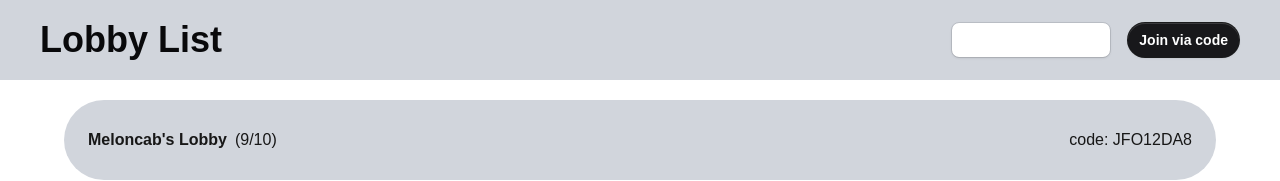
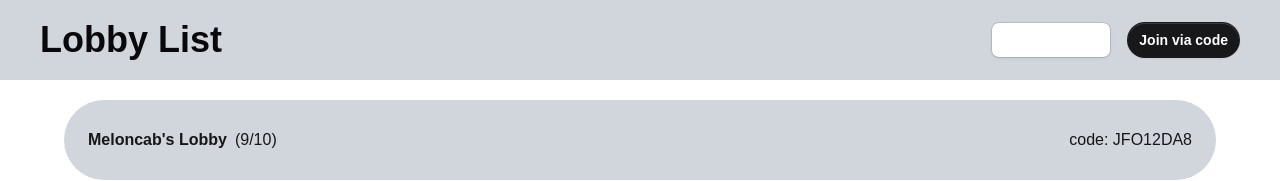
Before and after one commit to amanat361/smoothbrain, a Next.js app: page /lobbies in a window 1280 px wide. Shown: the top 181 px of the page. Built offline with nearby package versions, Linux system fonts and the light colour scheme; a web font is replaced by a local one.

Commit message:
Add max length validation

```diff
--- a/components/lobbies-list/search.tsx
+++ b/components/lobbies-list/search.tsx
@@ -4,7 +4,7 @@ import { Button } from "@/components/catalyst/button";
 export default function CodeSearch() {
     return (
         <div className="flex items-center gap-4">
-            <Input className="!w-40 flex-none" name="code" />
+            <Input className="!w-30 flex-none" maxLength={8} name="code" />
             <Button className="flex-none">Join via code</Button>
         </div>
     );
```
